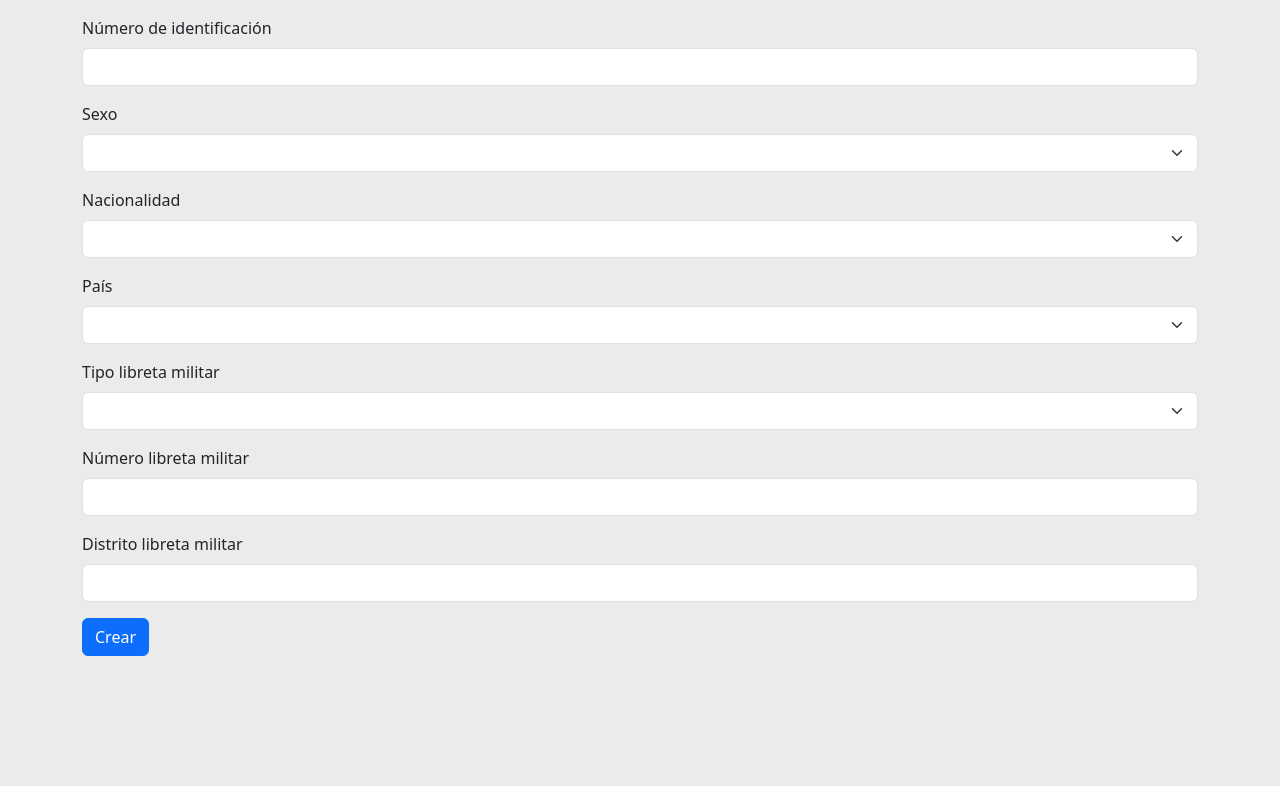
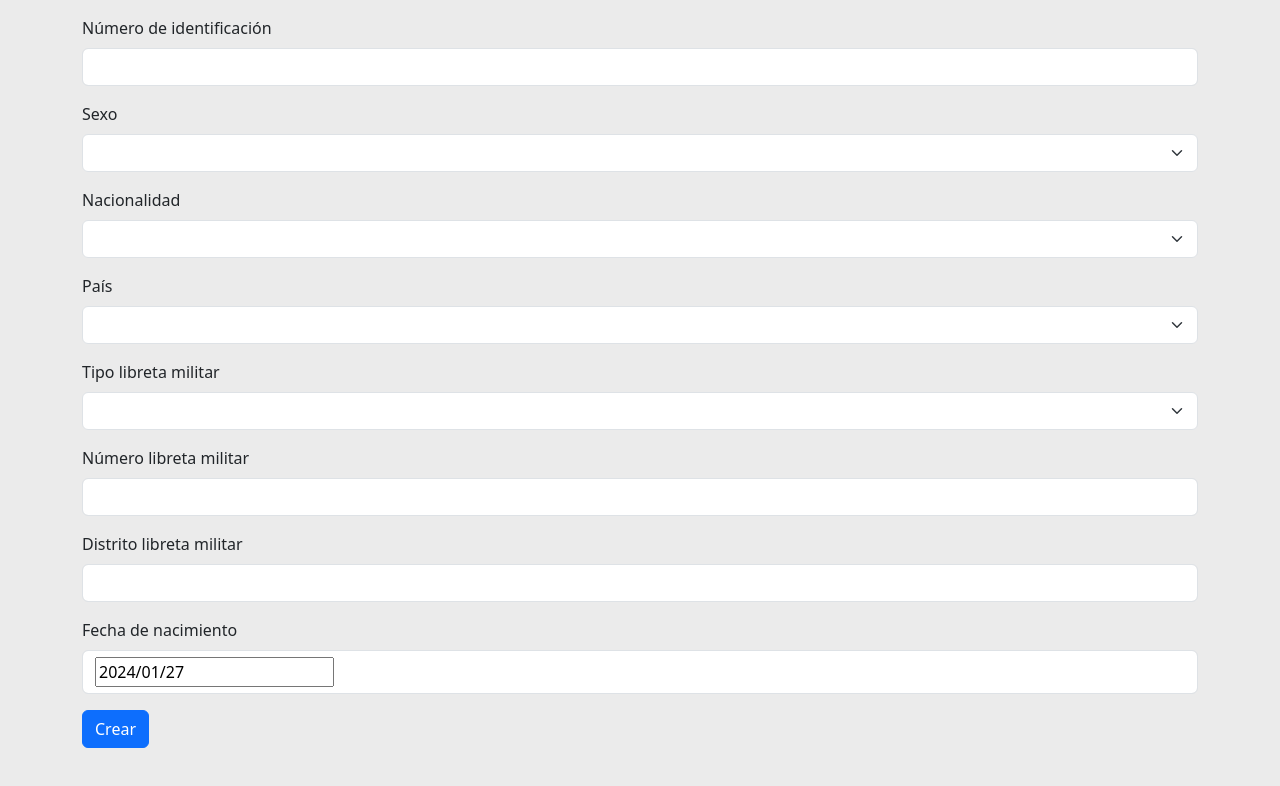
Before and after one commit to vapinedo/ASTRO, a React (Vite) app: page / in a window 1280 px wide. Shown: the part 474-1260 px from the top of the page. Before the commit the page ends 1170 px from the top, so only its background shows below. Built offline with nearby package versions, Linux system fonts and the light colour scheme.

Commit message:
add custom date picker form component

```diff
--- a/package.json
+++ b/package.json
@@ -16,7 +16,7 @@
     "firebase": "^10.7.2",
     "pdf-lib": "^1.17.1",
     "react": "^18.2.0",
-    "react-datepicker": "^5.0.0",
+    "react-datepicker": "^5.1.0",
     "react-dom": "^18.2.0",
     "react-hook-form": "^7.50.1",
     "react-router-dom": "^6.21.3",
@@ -26,6 +26,7 @@
   },
   "devDependencies": {
     "@types/react": "^18.2.43",
+    "@types/react-datepicker": "^4.19.6",
     "@types/react-dom": "^18.2.17",
     "@types/uuid": "^9.0.8",
     "@typescript-eslint/eslint-plugin": "^6.14.0",
--- a/src/features/curriculum/pages/curriculum-nuevo/CurriculumNuevo.tsx
+++ b/src/features/curriculum/pages/curriculum-nuevo/CurriculumNuevo.tsx
@@ -4,6 +4,7 @@ import { yupResolver } from "@hookform/resolvers/yup";
 import Form from "../../../../shared/components/form/Form";
 import Input from "../../../../shared/components/form/Input";
 import Select from "../../../../shared/components/form/Select";
+import CustomDatePicker from "../../../../shared/components/form/CustomDatePicker";
 import { CurriculumNuevoInterface } from "../../../../models/CurriculumNuevoInterface";
 
 let tipoIdentificacionOptions = [
@@ -41,7 +42,7 @@ let defaultValues: CurriculumNuevoInterface = {
         TipolibretaMilitar: "",
         numeroLibretaMilitar: "",
         distritoLibretaMilitar: "",
-        fechaNacimiento: "",
+        fechaNacimiento: new Date(),
         paisNacimiento: "",
         departamentoNacimiento: "",
         municipioNacimiento: "",
@@ -80,7 +81,7 @@ export default function CurriculumNuevo() {
         // resolver: yupResolver(validationSchema)
     });
 
-    const { register, formState, handleSubmit } = form;
+    const { register, formState, handleSubmit, control, setValue } = form;
     const { errors } = formState;
 
     function onSubmit(data: CurriculumNuevoInterface) {
@@ -169,6 +170,13 @@ export default function CurriculumNuevo() {
                     name="datosPersonales.distritoLibretaMilitar"
                     error={errors.datosPersonales?.distritoLibretaMilitar?.message}
                 />
+                <CustomDatePicker
+                    control={control}
+                    setValue={setValue}
+                    label="Fecha de nacimiento"
+                    name="datosPersonales.fechaNacimiento"
+                    error={errors.datosPersonales?.fechaNacimiento?.message}
+                />
             </Form>
         </section>
     );
--- a/src/models/CurriculumNuevoInterface.tsx
+++ b/src/models/CurriculumNuevoInterface.tsx
@@ -14,7 +14,7 @@ export interface DatosPersonales {
     TipolibretaMilitar: string;
     numeroLibretaMilitar: string;
     distritoLibretaMilitar: string;
-    fechaNacimiento: string;
+    fechaNacimiento: Date;
     paisNacimiento: string;
     departamentoNacimiento: string;
     municipioNacimiento: string;
--- /dev/null
+++ b/src/shared/components/form/CustomDatePicker.tsx
@@ -0,0 +1,64 @@
+import es from "date-fns/locale/es";
+import { Controller } from "react-hook-form";
+import "react-datepicker/dist/react-datepicker.css";
+import DatePicker, { registerLocale } from "react-datepicker";
+import { ReactNode, InputHTMLAttributes, useState } from "react";
+
+registerLocale("es", es);
+
+interface InputProps extends InputHTMLAttributes<HTMLInputElement> {
+  name: string;
+  control?: any;
+  setValue?: any;
+  register?: any;
+  label?: string;
+  error?: string;
+  className?: string;
+  wrapperClass?: string;
+}
+
+export default function CustomDatePicker(props: InputProps): ReactNode {
+
+  const {
+    name,
+    error,
+    label,
+    register,
+    control,
+    setValue,
+    wrapperClass,
+    ...rest
+  } = props;
+
+  const [date, setDate] = useState(new Date(Date.now()));
+
+  function handleChange(dateChange: Date) {
+    setValue(name, dateChange, {
+      shouldDirty: true
+    });
+    setDate(dateChange);
+  };
+
+  return (
+    <article className="mb-3">
+      <label className="form-label">{label}</label>
+      <div className="form-control">
+        <Controller
+          name="datosPersonales.fechaNacimiento"
+          control={control}
+          defaultValue={date}
+          render={() => (
+            <DatePicker
+              locale={"es"}
+              selected={date}
+              onChange={handleChange}
+              dateFormat="yyyy/MM/dd"
+              {...rest}
+            />
+          )}
+        />
+      </div>
+      <small className="text-danger">{error}</small>
+    </article>
+  );
+}
```
Also changed, not shown: src/shared/components/form/DatePicker.tsx (deleted, +0 -36 lines), 1 other file (tests, documents, lock files or other folders).
